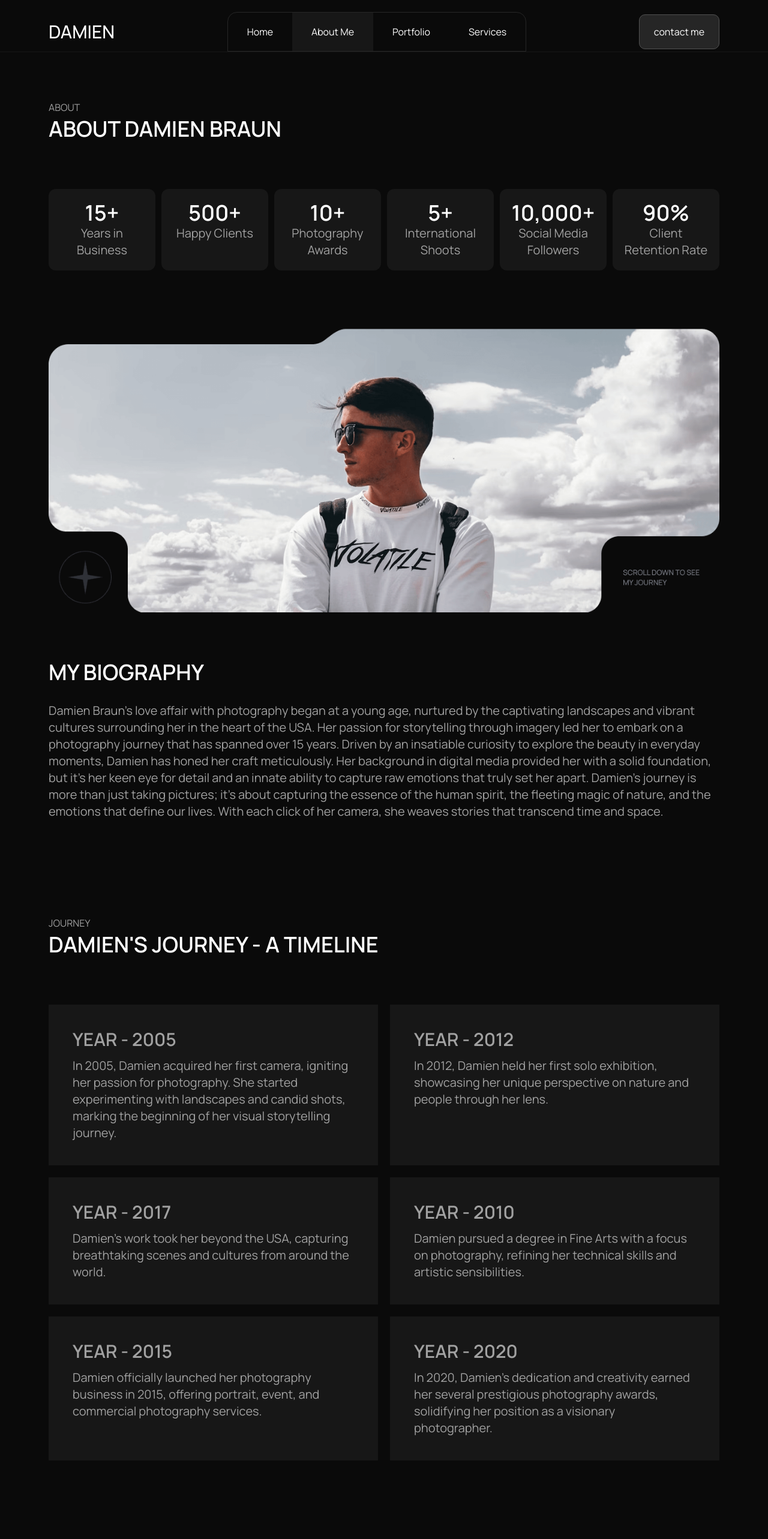
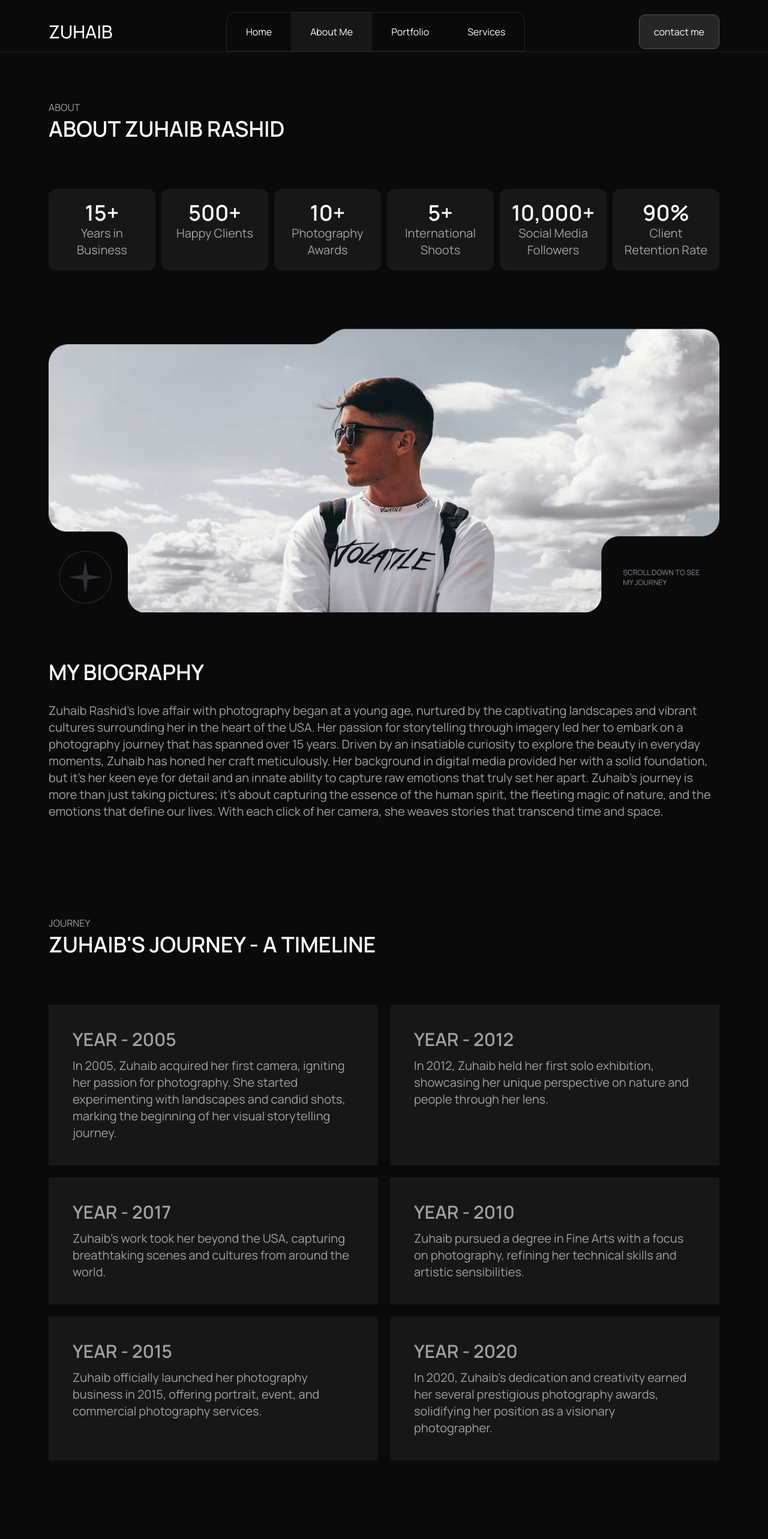
Before and after one commit to Zuhaib-dev/photography, a Next.js app: page /about in a window 1280 px wide. Shown: the top 2566 px of the page at 60% size. Built offline with nearby package versions, Linux system fonts and the light colour scheme.

Commit message:
Project is almost done

```diff
--- a/src/app/about/sections/BioSec.tsx
+++ b/src/app/about/sections/BioSec.tsx
@@ -17,15 +17,15 @@ const BioSec = () => {
       >
         <motion.h2 variants={fadeInUp}>My Biography</motion.h2>
         <motion.p variants={fadeInUp} className="mt-[30px]">
-          Damien Braun's love affair with photography began at a young age,
+          Zuhaib Rashid's love affair with photography began at a young age,
           nurtured by the captivating landscapes and vibrant cultures
           surrounding her in the heart of the USA. Her passion for storytelling
           through imagery led her to embark on a photography journey that has
           spanned over 15 years. Driven by an insatiable curiosity to explore
-          the beauty in everyday moments, Damien has honed her craft
+          the beauty in everyday moments, Zuhaib has honed her craft
           meticulously. Her background in digital media provided her with a
           solid foundation, but it's her keen eye for detail and an innate
-          ability to capture raw emotions that truly set her apart. Damien's
+          ability to capture raw emotions that truly set her apart. Zuhaib's
           journey is more than just taking pictures; it's about capturing the
           essence of the human spirit, the fleeting magic of nature, and the
           emotions that define our lives. With each click of her camera, she
--- a/src/app/about/sections/JourneySec.tsx
+++ b/src/app/about/sections/JourneySec.tsx
@@ -19,7 +19,7 @@ const JourneySec = () => {
         className="container"
       >
         {/* Title */}
-        <Title subtitle="Journey" title="Damien's Journey - A Timeline" />
+        <Title subtitle="Journey" title="Zuhaib's Journey - A Timeline" />
 
         {/* Card wrapper */}
         <div className="grid gap-5 mt-20 md:grid-cols-2">
--- a/src/app/about/sections/TopSec.tsx
+++ b/src/app/about/sections/TopSec.tsx
@@ -25,7 +25,7 @@ const TopSec = () => {
         className="container"
       >
         {/* Title */}
-        <Title subtitle="About" title="About damien braun" />
+        <Title subtitle="About" title="About Zuhaib Rashid" />
 
         {/* Count up card wrapper */}
         <div className="py-20" ref={ref}>
--- a/src/app/contact/sections/ContactSec.tsx
+++ b/src/app/contact/sections/ContactSec.tsx
@@ -15,7 +15,7 @@ const ContactSec = () => {
         <div className="flex flex-wrap items-center gap-10">
           <div className="flex flex-wrap items-center gap-3">
             <a href="#" className="hover:underline">
-              +1-123-456-7890
+              +91 6006414088
             </a>
             <span>
               <RiArrowRightUpLongLine />
@@ -23,7 +23,7 @@ const ContactSec = () => {
           </div>
           <div className="flex flex-wrap items-center gap-3">
             <a href="#" className="hover:underline">
-              info@damien braunphotography.com
+              info@zuhaibrashid.com
             </a>
             <span>
               <RiArrowRightUpLongLine />
--- a/src/app/contact/sections/TopSec.tsx
+++ b/src/app/contact/sections/TopSec.tsx
@@ -33,7 +33,7 @@ const TopSec = () => {
           <div className="lg:absolute lg:top-[20%] lg:bg-backgroundClr lg:px-5 lg:py-10  lg:max-w-[50%] lg:rounded-br-3xl rounded-tr-3xl">
             <Title subtitle="Contact Me" title="Get in Touch with Me" />
             <motion.p variants={fadeInUp} className="mt-6 lg:mb-[50px]">
-              Step into a world of timeless photography with Damien Braun.
+              Step into a world of timeless photography with Zuhaib Rashid.
               Explore our range of photography services, each crafted to tell
               your unique story through captivating images. Whether it's the
               magic of portraits, the emotion of events, or the allure of
--- a/src/app/home-sections/AboutSec.tsx
+++ b/src/app/home-sections/AboutSec.tsx
@@ -22,7 +22,7 @@ const AboutSec = () => {
         className="container"
       >
         {/* Title */}
-        <Title subtitle="About" title="I am Damien" link="Know More" />
+        <Title subtitle="About" title="I am Zuhaib" link="Know More" />
         {/* Divider */}
         <Divider />
         {/* Wrapper */}
@@ -79,17 +79,17 @@ const AboutSec = () => {
                 <div>
                   <p>Email</p>
                   <a
-                    href="mailto:damienbraun@gmail.com"
+                    href="mailto:Zuhaibbraun@gmail.com"
                     className="hover:underline"
                   >
-                    damienbraun@gmail.com
+                    zuhaibrashid01@gmail.com
                   </a>
                 </div>
                 {/* Phone num */}
                 <div>
                   <p>Phone Number</p>
                   <a href="tel:+00 000000000" className="hover:underline">
-                    +00 000000000
+                    +91 6006414088
                   </a>
                 </div>
               </div>
--- a/src/app/home-sections/HeroSec.tsx
+++ b/src/app/home-sections/HeroSec.tsx
@@ -29,7 +29,7 @@ const HeroSec = () => {
               variants={fadeInUp}
               className="text-[40px] sm:text-5xl md;text-6xl font-semibold"
             >
-              Damien Braun
+              Zuhaib Rashid
             </motion.h1>
           </div>
 
--- a/src/components/Footer.tsx
+++ b/src/components/Footer.tsx
@@ -22,7 +22,7 @@ const Footer = () => {
         {/* footer lg text */}
         <motion.div variants={fadeInUp} className="container block">
           <div className="text-[64px] uppercase flex justify-end text-neutral-800 font-semibold sm:text-[100px] md:text-[160px] lg:text-[200px]">
-            <h1>Demien</h1>
+            <h1>Zuhaib</h1>
           </div>
         </motion.div>
         {/* Marquee */}
@@ -78,7 +78,7 @@ const Footer = () => {
               <SocialIcons />
               {/* copy right info */}
               <p>
-                &copy; {new Date().getFullYear()} Damien Braun Photography. All
+                &copy; {new Date().getFullYear()} Zuhaib Rashid Photography. All
                 rights reserved.
               </p>
             </motion.div>
--- a/src/components/Header.tsx
+++ b/src/components/Header.tsx
@@ -19,14 +19,14 @@ const Header = () => {
       <div className="container flex justify-between items-center py-5 lg:pb-0">
         {/* Logo */}
         <Link className="text-3xl font-medium uppercase" href={"/"}>
-          Damien
+          Zuhaib
         </Link>
 
         {/* Mobile menu */}
         <nav className={`navbar ${isOpen ? "active" : ""} `}>
           {/* nav top */}
           <div className="flex items-center justify-between mb-8">
-            <h3 className="text-3xl font-medium uppercase">Damien</h3>
+            <h3 className="text-3xl font-medium uppercase">Zuhaib</h3>
             <button
               className="w-[50px] h-[50px] border flex items-center justify-center rounded-full border-neutral-800 hover:bg-neutral-900 transition-colors"
               onClick={handleClick}
--- a/src/data/data.ts
+++ b/src/data/data.ts
@@ -149,31 +149,31 @@ export const testimonialItems = [
     id: 1,
     name: "Emily Johnson",
     location: "USA, California",
-    text: "Damien's photography doesn't just capture moments; it captures emotions. Hes work is simply mesmerizing.",
+    text: "Zuhaib's photography doesn't just capture moments; it captures emotions. Hes work is simply mesmerizing.",
   },
   {
     id: 2,
     name: "John Smith",
     location: "USA, California",
-    text: "Damien has an incredible talent for making every event feel effortless, and the results speak for themselves.",
+    text: "Zuhaib has an incredible talent for making every event feel effortless, and the results speak for themselves.",
   },
   {
     id: 3,
     name: "Samantha Davis",
     location: "USA, California",
-    text: "I was blown away by Damien's ability to capture the essence of our wedding day. Hes photographs are our cherished memories.",
+    text: "I was blown away by Zuhaib's ability to capture the essence of our wedding day. Hes photographs are our cherished memories.",
   },
   {
     id: 4,
     name: "Samantha Davis",
     location: "USA, California",
-    text: "I was blown away by Damien's ability to capture the essence of our wedding day. Hes photographs are our cherished memories.",
+    text: "I was blown away by Zuhaib's ability to capture the essence of our wedding day. Hes photographs are our cherished memories.",
   },
   {
     id: 5,
     name: "Samantha Davis",
     location: "USA, California",
-    text: "I was blown away by Damien's ability to capture the essence of our wedding day. Hes photographs are our cherished memories.",
+    text: "I was blown away by Zuhaib's ability to capture the essence of our wedding day. Hes photographs are our cherished memories.",
   },
 ];
 
@@ -260,32 +260,32 @@ export const journeyItems = [
   {
     id: 1,
     title: "Year - 2005",
-    text: "In 2005, Damien acquired her first camera, igniting her passion for photography. She started experimenting with landscapes and candid shots, marking the beginning of her visual storytelling journey.",
+    text: "In 2005, Zuhaib acquired her first camera, igniting her passion for photography. She started experimenting with landscapes and candid shots, marking the beginning of her visual storytelling journey.",
   },
   {
     id: 2,
     title: "Year - 2012",
-    text: "In 2012, Damien held her first solo exhibition, showcasing her unique perspective on nature and people through her lens.",
+    text: "In 2012, Zuhaib held her first solo exhibition, showcasing her unique perspective on nature and people through her lens.",
   },
   {
     id: 3,
     title: "Year - 2017",
-    text: "Damien's work took her beyond the USA, capturing breathtaking scenes and cultures from around the world.",
+    text: "Zuhaib's work took her beyond the USA, capturing breathtaking scenes and cultures from around the world.",
   },
   {
     id: 4,
     title: "Year - 2010",
-    text: "Damien pursued a degree in Fine Arts with a focus on photography, refining her technical skills and artistic sensibilities.",
+    text: "Zuhaib pursued a degree in Fine Arts with a focus on photography, refining her technical skills and artistic sensibilities.",
   },
   {
     id: 5,
     title: "Year - 2015",
-    text: "Damien officially launched her photography business in 2015, offering portrait, event, and commercial photography services.",
+    text: "Zuhaib officially launched her photography business in 2015, offering portrait, event, and commercial photography services.",
   },
   {
     id: 6,
     title: "Year - 2020",
-    text: "In 2020, Damien's dedication and creativity earned her several prestigious photography awards, solidifying her position as a visionary photographer.",
+    text: "In 2020, Zuhaib's dedication and creativity earned her several prestigious photography awards, solidifying her position as a visionary photographer.",
   },
 ];
 
```
Also changed, not shown: content.txt.
